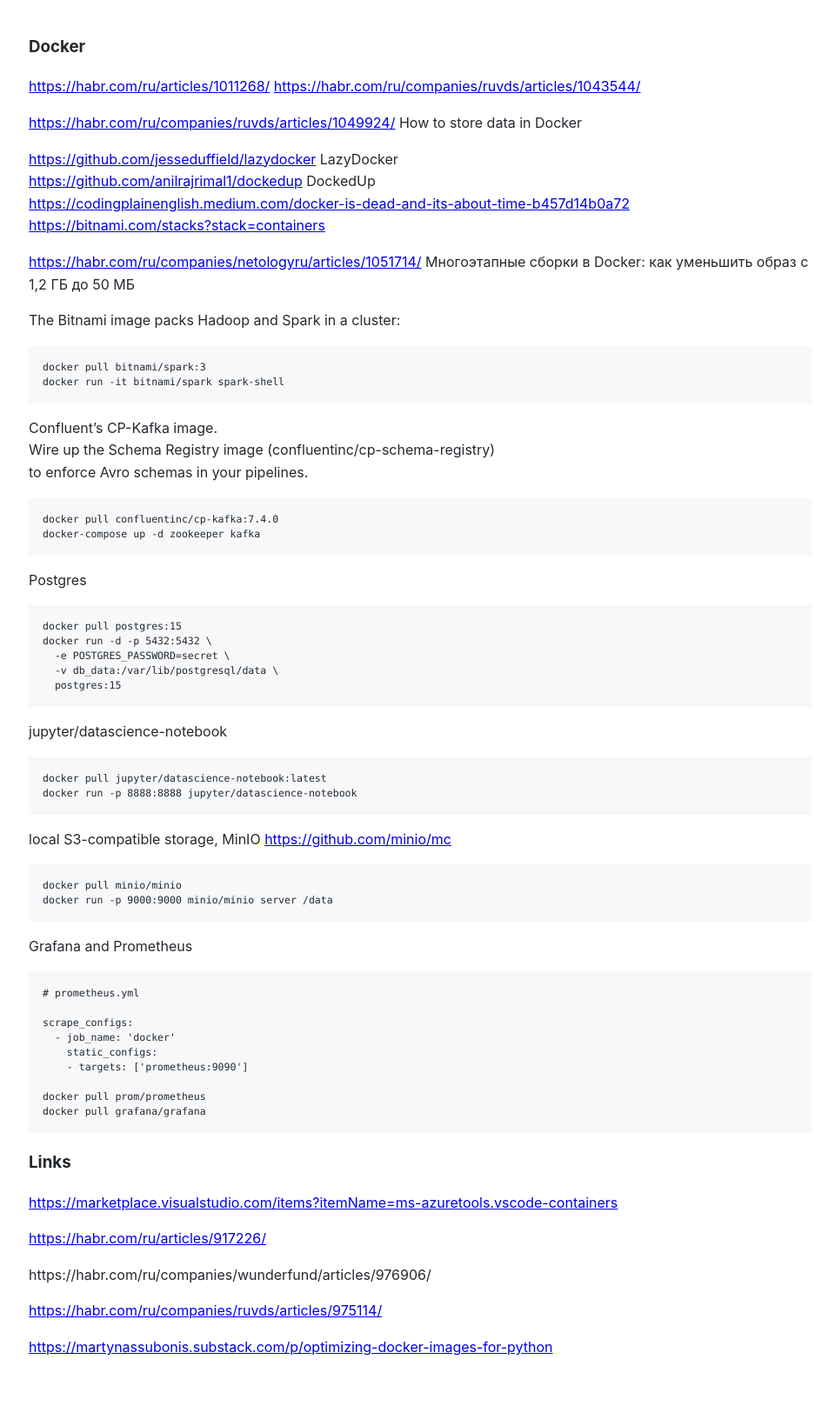
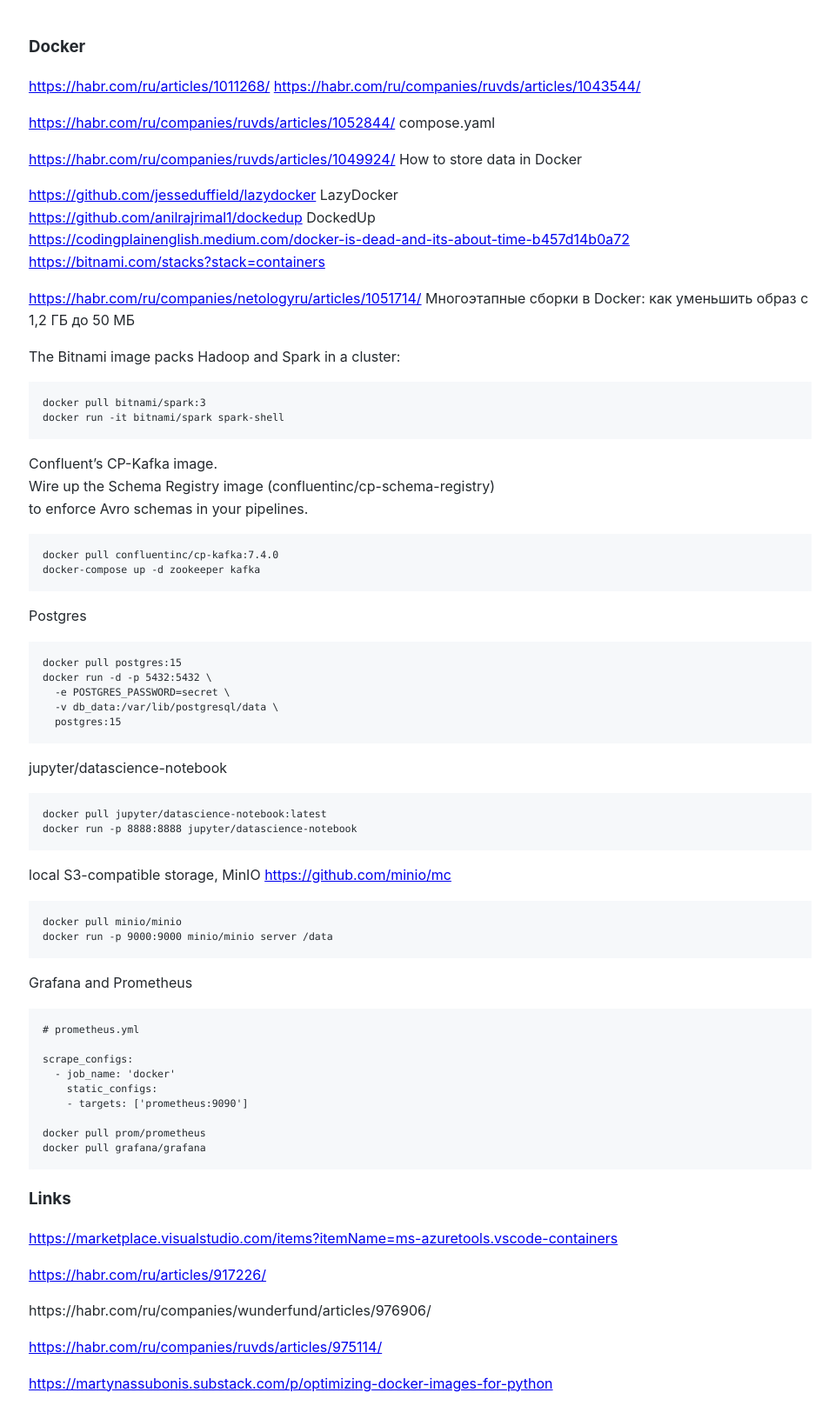
Before and after one commit to Michael-Lubinsky/michael-lubinsky.github.com, a Jekyll site: the page built from linux/docker.md, in a window 1280 px wide. Shown: the whole page at 87% size, without its empty margins (157-1117 px from the left). Built offline with Jekyll 4.4.1, drawn with Linux system fonts in a browser that asks for light colours; our own code applies the rules of GitHub Pages for plain Markdown files; before the commit the page ends 1599 px from its top, so only the background shows below that.

Commit message:
Update docker.md

```diff
--- a/linux/docker.md
+++ b/linux/docker.md
@@ -2,6 +2,8 @@
 
 <https://habr.com/ru/articles/1011268/>
 <https://habr.com/ru/companies/ruvds/articles/1043544/>
+
+<https://habr.com/ru/companies/ruvds/articles/1052844/> compose.yaml
 
 <https://habr.com/ru/companies/ruvds/articles/1049924/> How to store data in Docker
 
```
